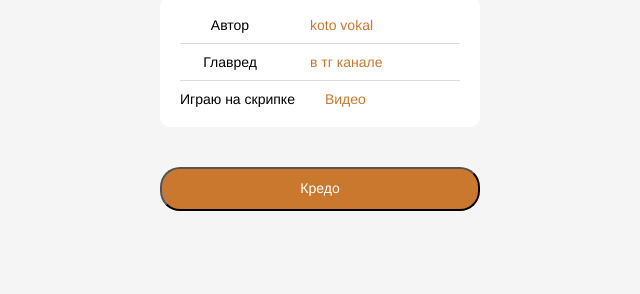
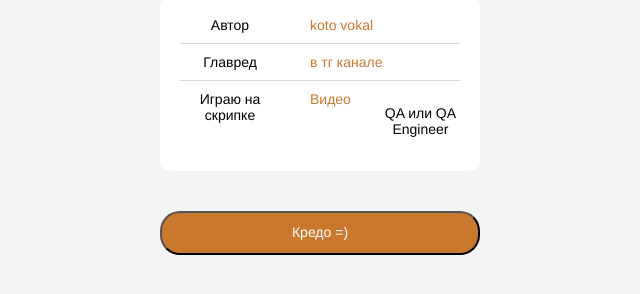
Before and after one commit to melnikov94/-HTML-CSS, a plain HTML site: page Новая папка/index.html in a window 1280 px wide. Shown: the part 670-964 px from the top of the page, without its empty margins (320-960 px from the left). Before the commit the page ends 921 px from the top, so only its background shows below. Drawn offline with Linux system fonts and the light colour scheme.

Commit message:
плейстейщн

```diff
--- a/Новая папка/index.html
+++ b/Новая папка/index.html
@@ -88,12 +88,13 @@
           <li class="links__link">
             <p class="links__title">Играю на скрипке</p>
             <a class="linsk__link" href="https://rutube.info/video/95c2fc5ee66581be3661b67dff69feb7/">Видео</a>
-
+            <p> QA или QA Engineer</p>
         </ul>
       </section>
     </main>
     <footer>
-      <button type = "button" class="button-link" href=""> Кредо </button>
+      <button type = "button" class="button-link" href=""> Кредо =) </button>
+
     </footer>
     <script type="text/javascript" src="js.js"></script>
   </body>
```
